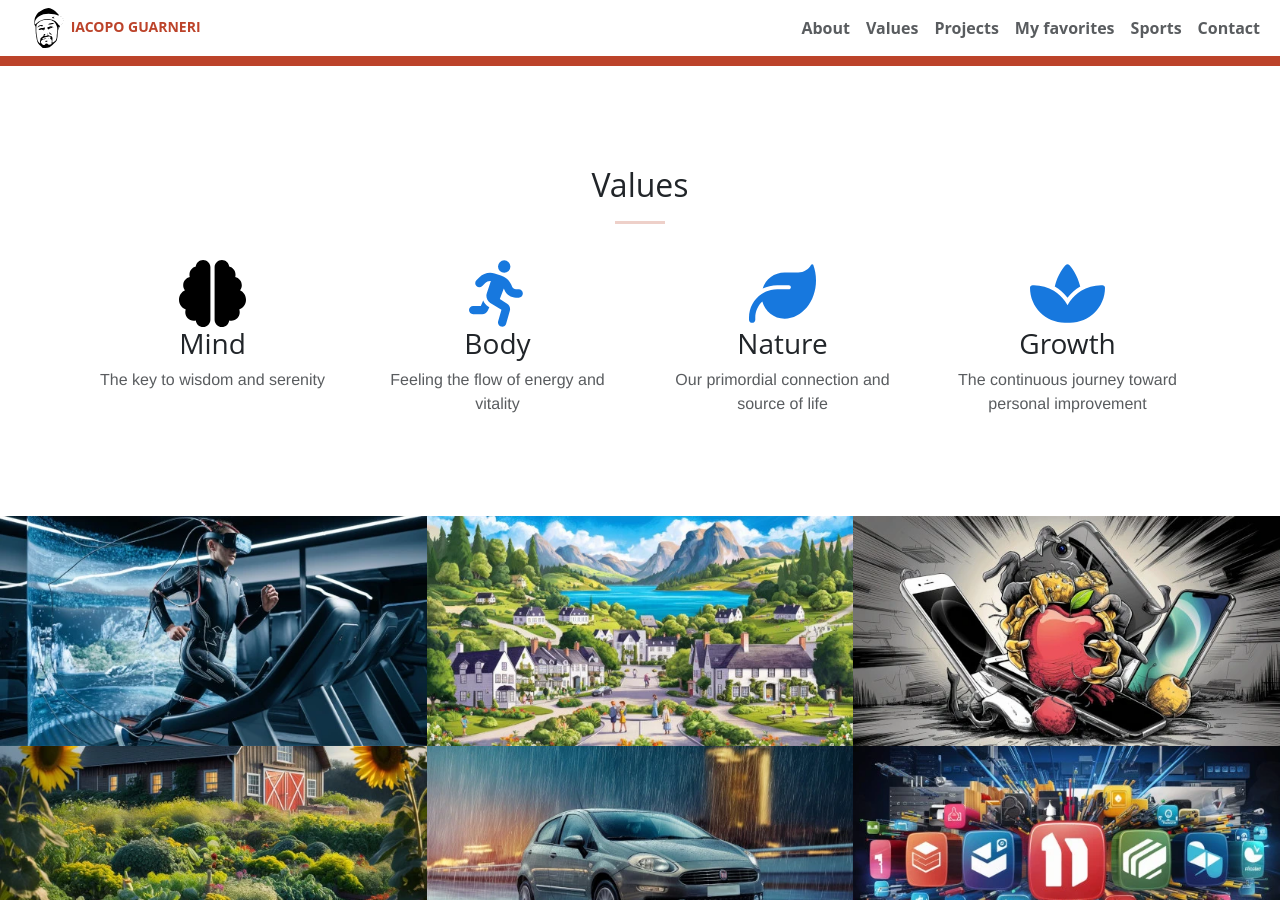
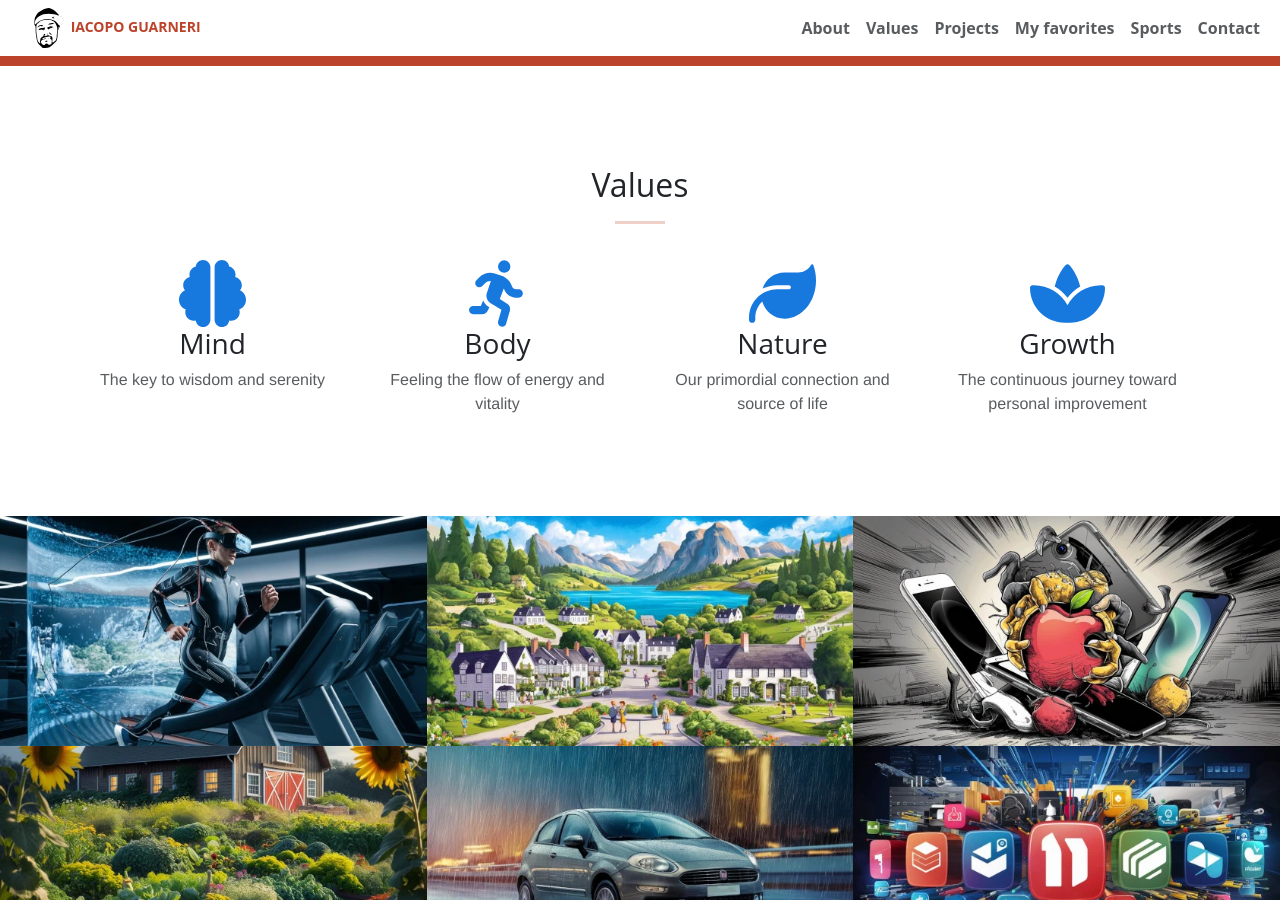
Before and after one commit to iacoposk8/iacoposk8.github.io, a Jekyll site: the page built from index.html, in a window 1280 px wide and 900 px high, scrolled down 1391 px. Built offline with Jekyll 4.4.1, drawn with Linux system fonts in a browser that asks for light colours.

Commit message:
Update values.html

```diff
--- a/_includes/values.html
+++ b/_includes/values.html
@@ -11,28 +11,28 @@
         <div class="row">
             <div class="col-lg-3 col-md-6 text-center">
                 <div class="service-box">
-                    <img src="/img/icons/brain.svg" width="67" height="67" class="wow bounceIn" data-wow-delay=".1s" alt="barin logo">
+                    <img src="/img/icons/brain.svg" width="67" height="67" class="blue-icon wow bounceIn" alt="barin logo">
                     <h3>Mind</h3>
                     <p class="text-muted">The key to wisdom and serenity</p>
                 </div>
             </div>
             <div class="col-lg-3 col-md-6 text-center">
                 <div class="service-box">
-                    <img src="/img/icons/person-running.svg" width="58" height="67" class="blue-icon popup-animation" alt="person running logo">
+                    <img src="/img/icons/person-running.svg" width="58" height="67" class="blue-icon wow bounceIn" alt="person running logo">
                     <h3>Body</h3>
                     <p class="text-muted">Feeling the flow of energy and vitality</p>
                 </div>
             </div>
             <div class="col-lg-3 col-md-6 text-center">
                 <div class="service-box">
-                    <img src="/img/icons/leaf.svg" width="67" height="67" class="blue-icon popup-animation" alt="leaf logo">
+                    <img src="/img/icons/leaf.svg" width="67" height="67" class="blue-icon wow bounceIn" alt="leaf logo">
                     <h3>Nature</h3>
                     <p class="text-muted">Our primordial connection and source of life</p>
                 </div>
             </div>
             <div class="col-lg-3 col-md-6 text-center">
                 <div class="service-box">
-                    <img src="/img/icons/spa.svg" width="75" height="67" class="blue-icon popup-animation" alt="spa logo">
+                    <img src="/img/icons/spa.svg" width="75" height="67" class="blue-icon wow bounceIn" alt="spa logo">
                     <h3>Growth</h3>
                     <p class="text-muted">The continuous journey toward personal improvement</p>
                 </div>
```
